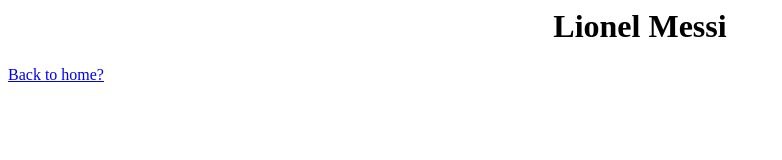
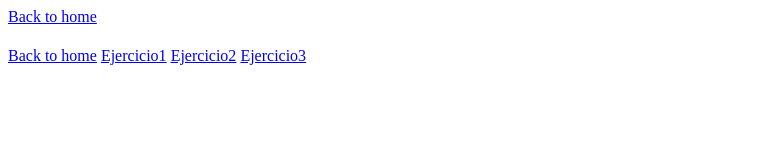
Before and after one commit to santiagomantillaest-gif/famosos2025.github.io, a plain HTML site: page Ejercicio2.html in a window 1280 px wide. Shown: the whole page, without its empty margins (0-782 px from the left). Drawn offline with Linux system fonts and the light colour scheme.

Commit message:
Update Ejercicio2.html

```diff
--- a/Ejercicio2.html
+++ b/Ejercicio2.html
@@ -1,15 +1,22 @@
 <html>
     <head>
-        <title>Lionel Messi</title>
+        <title> Index </title>
     </head>
 
     <body>
-      <h1><center>Lionel Messi</center></h1>
-      <a href="index.html">Back to home?</a>
+      <a href="index.html">Back to home</a>
+      <h1></h1>
+      <a href=".html">Back to home</a>
+      <a href="Ejercicio1.html">Ejercicio1</a>
+      <a href="Ejercicio2.html">Ejercicio2</a>
+      <a href="Ejercicio3.html">Ejercicio3</a>
+    <br>
+        <img src=""
 
 
 
     </body>
+</html>
 
 
 
```
